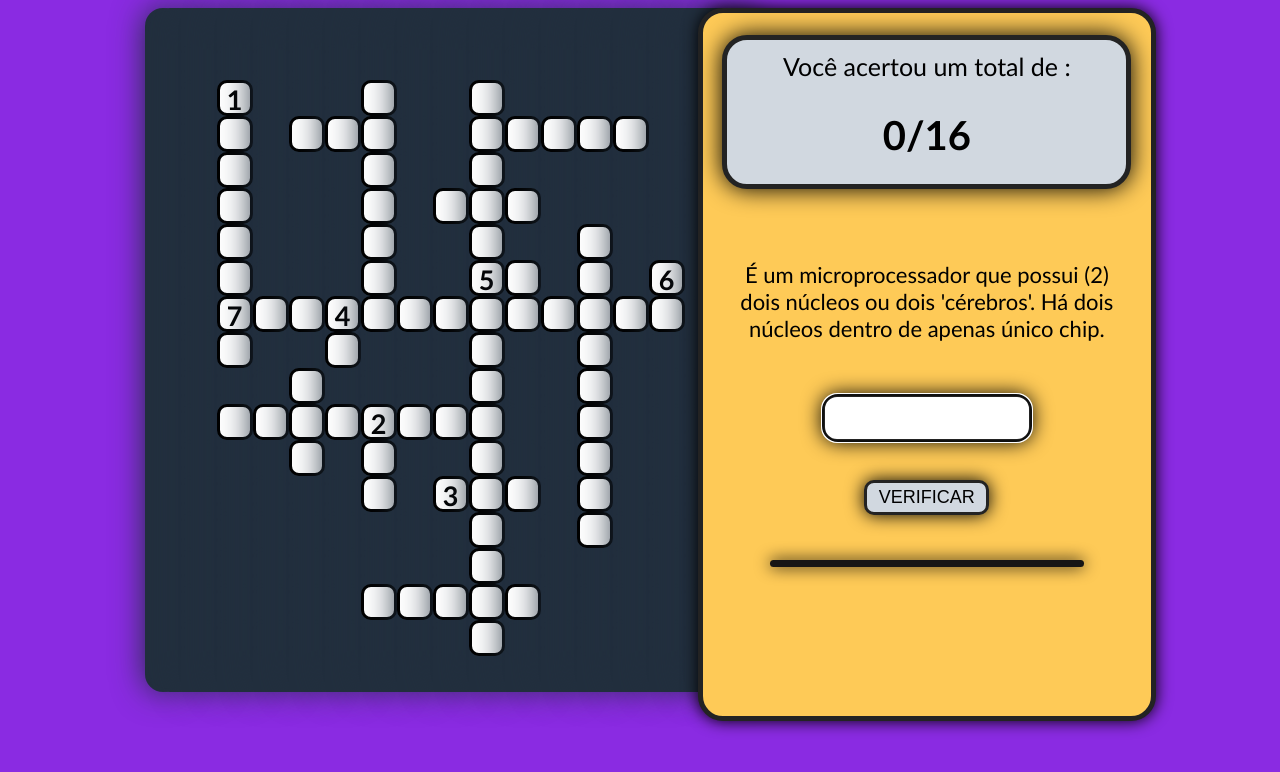
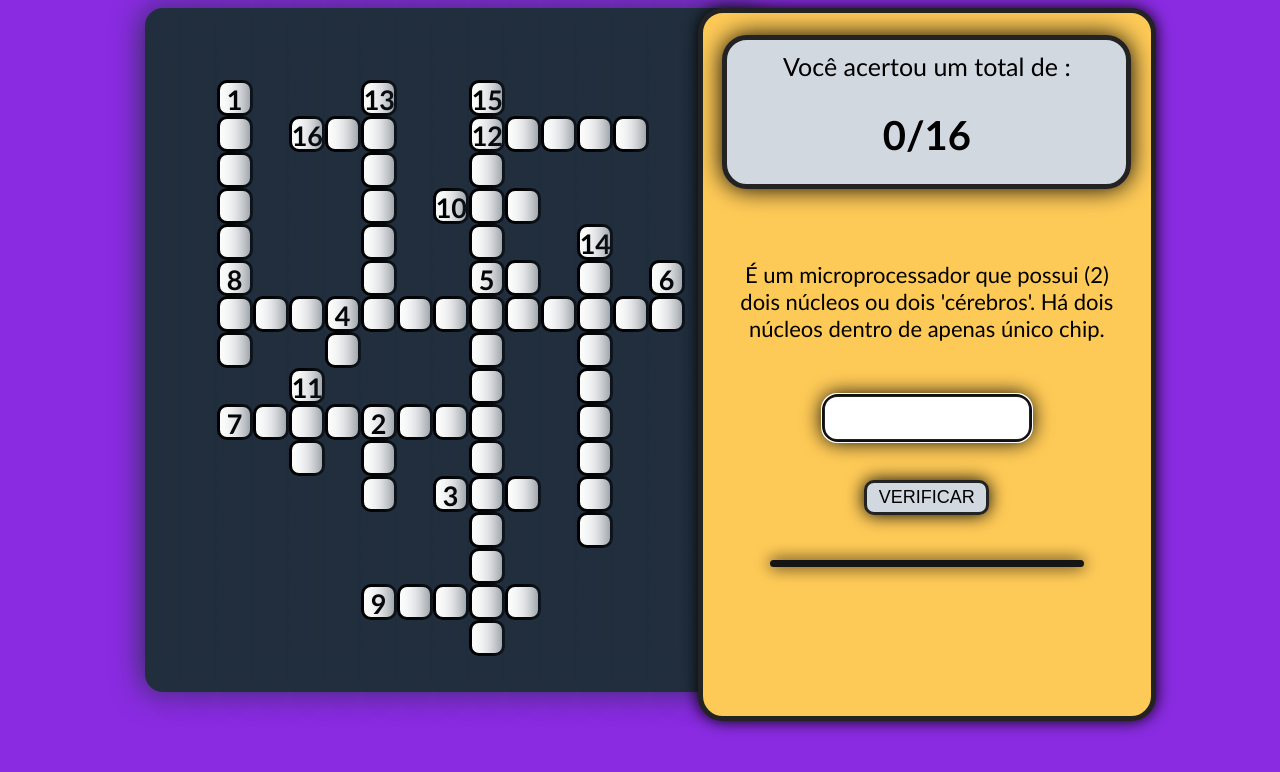
Before and after one commit to cynthiaangi/palavra-cruzada, a plain HTML site: page index.html in a window 1280 px wide. Drawn offline with Linux system fonts and the light colour scheme.

Commit message:
atualizando cruzadinha

```diff
--- a/index.html
+++ b/index.html
@@ -68,11 +68,11 @@
                 <div class="Celulas" id="CHAR_4"></div>
                 <div class="Celulas" id="CHAR_5"></div>
                 <div class="Celulas" id="CHAR_6"></div>
-                <div class="Celulas" id="CHAR_7"></div>
-                <div class="Celulas" id="CHAR_8">7</div>
+                <div class="Celulas" id="CHAR_7">8</div>
+                <div class="Celulas" id="CHAR_8"></div>
                 <div class="Celulas" id="CHAR_9"></div>
                 <div class="Celulas" id="CelulaVazia"></div>
-                <div class="Celulas" id="CHAR_23"></div>
+                <div class="Celulas" id="CHAR_23">7</div>
                 <div class="Celulas" id="CelulaVazia"></div>
                 <div class="Celulas" id="CelulaVazia"></div>
                 <div class="Celulas" id="CelulaVazia"></div>
@@ -108,14 +108,14 @@
                 <div class="Celulas1" id="bordaSuperior"></div>
                 <div class="Celulas" id="CelulaVazia"></div>
                 <div class="Celulas" id="CelulaVazia"></div>
-                <div class="Celulas" id="CHAR_79"></div>
+                <div class="Celulas" id="CHAR_79">16</div>
                 <div class="Celulas" id="CelulaVazia"></div>
                 <div class="Celulas" id="CelulaVazia"></div>
                 <div class="Celulas" id="CelulaVazia"></div>
                 <div class="Celulas" id="CelulaVazia"></div>
                 <div class="Celulas" id="CHAR_31"></div>
                 <div class="Celulas" id="CelulaVazia"></div>
-                <div class="Celulas" id="CHAR_48"></div>
+                <div class="Celulas" id="CHAR_48">11</div>
                 <div class="Celulas" id="CHAR_25"></div>
                 <div class="Celulas" id="CHAR_49"></div>
                 <div class="Celulas" id="CelulaVazia"></div>
@@ -151,7 +151,7 @@
             <div class="Coluna">
                 <div class="Celulas1" id="bordaSuperior"></div>
                 <div class="Celulas" id="CelulaVazia"></div>
-                <div class="Celulas" id="CHAR_56"></div>
+                <div class="Celulas" id="CHAR_56">13</div>
                 <div class="Celulas" id="CHAR_57"></div>
                 <div class="Celulas" id="CHAR_58"></div>
                 <div class="Celulas" id="CHAR_59"></div>
@@ -165,7 +165,7 @@
                 <div class="Celulas" id="CHAR_12"></div>
                 <div class="Celulas" id="CelulaVazia"></div>
                 <div class="Celulas" id="CelulaVazia"></div>
-                <div class="Celulas" id="CHAR_40"></div>
+                <div class="Celulas" id="CHAR_40">9</div>
                 <div class="Celulas" id="CelulaVazia"></div>
                 <div class="Celulas1" id="bordaInferior"></div>
             </div>
@@ -198,7 +198,7 @@
                 <div class="Celulas" id="CelulaVazia"></div>
                 <div class="Celulas" id="CelulaVazia"></div>
                 <div class="Celulas" id="CelulaVazia"></div>
-                <div class="Celulas" id="CHAR_45"></div>
+                <div class="Celulas" id="CHAR_45">10</div>
                 <div class="Celulas" id="CelulaVazia"></div>
                 <div class="Celulas" id="CelulaVazia"></div>
                 <div class="Celulas" id="CHAR_34"></div>
@@ -217,8 +217,8 @@
             <div class="Coluna">
                 <div class="Celulas1" id="bordaSuperior"></div>
                 <div class="Celulas" id="CelulaVazia"></div>
-                <div class="Celulas" id="CHAR_70"></div>
-                <div class="Celulas" id="CHAR_50"></div>
+                <div class="Celulas" id="CHAR_70">15</div>
+                <div class="Celulas" id="CHAR_50">12</div>
                 <div class="Celulas" id="CHAR_71"></div>
                 <div class="Celulas" id="CHAR_46"></div>
                 <div class="Celulas" id="CHAR_72"></div>
@@ -287,7 +287,7 @@
                 <div class="Celulas" id="CHAR_53"></div>
                 <div class="Celulas" id="CelulaVazia"></div>
                 <div class="Celulas" id="CelulaVazia"></div>
-                <div class="Celulas" id="CHAR_62"></div>
+                <div class="Celulas" id="CHAR_62">14</div>
                 <div class="Celulas" id="CHAR_63"></div>
                 <div class="Celulas" id="CHAR_38"></div>
                 <div class="Celulas" id="CHAR_64"></div>
```
